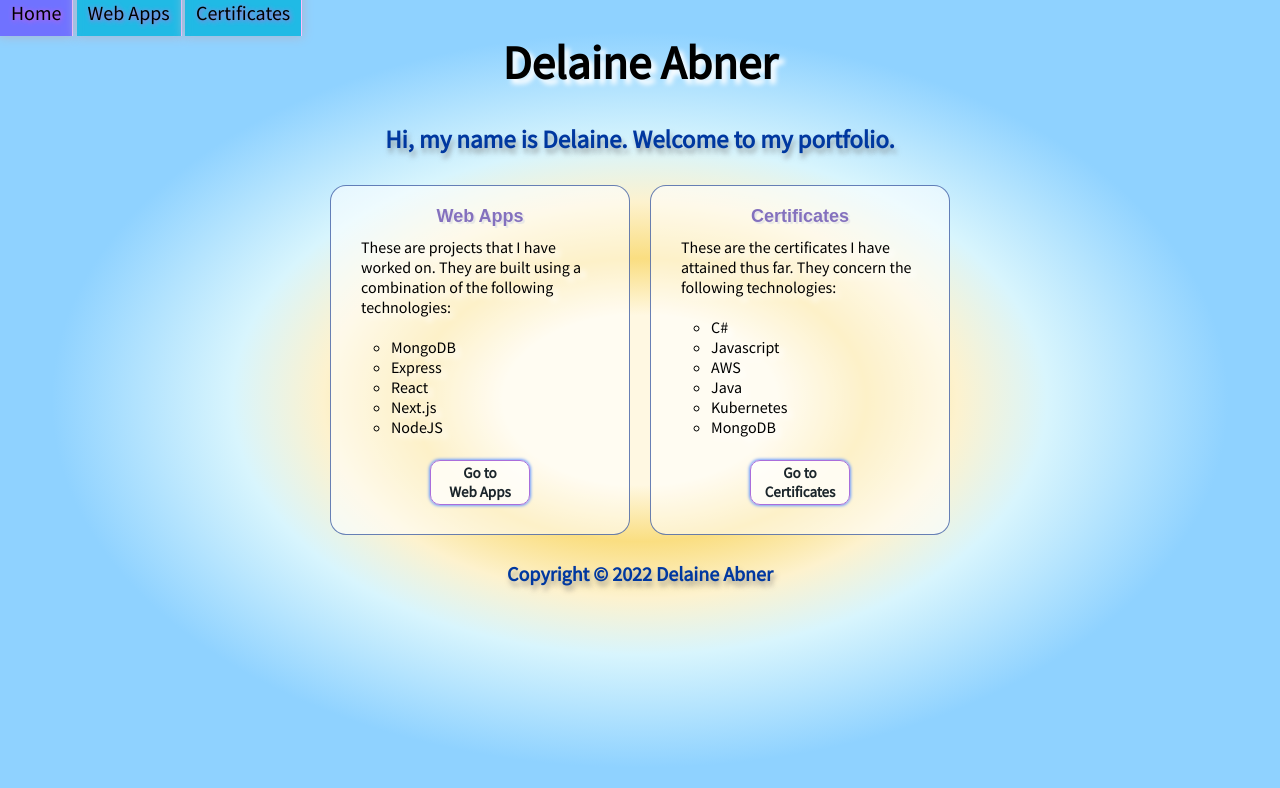
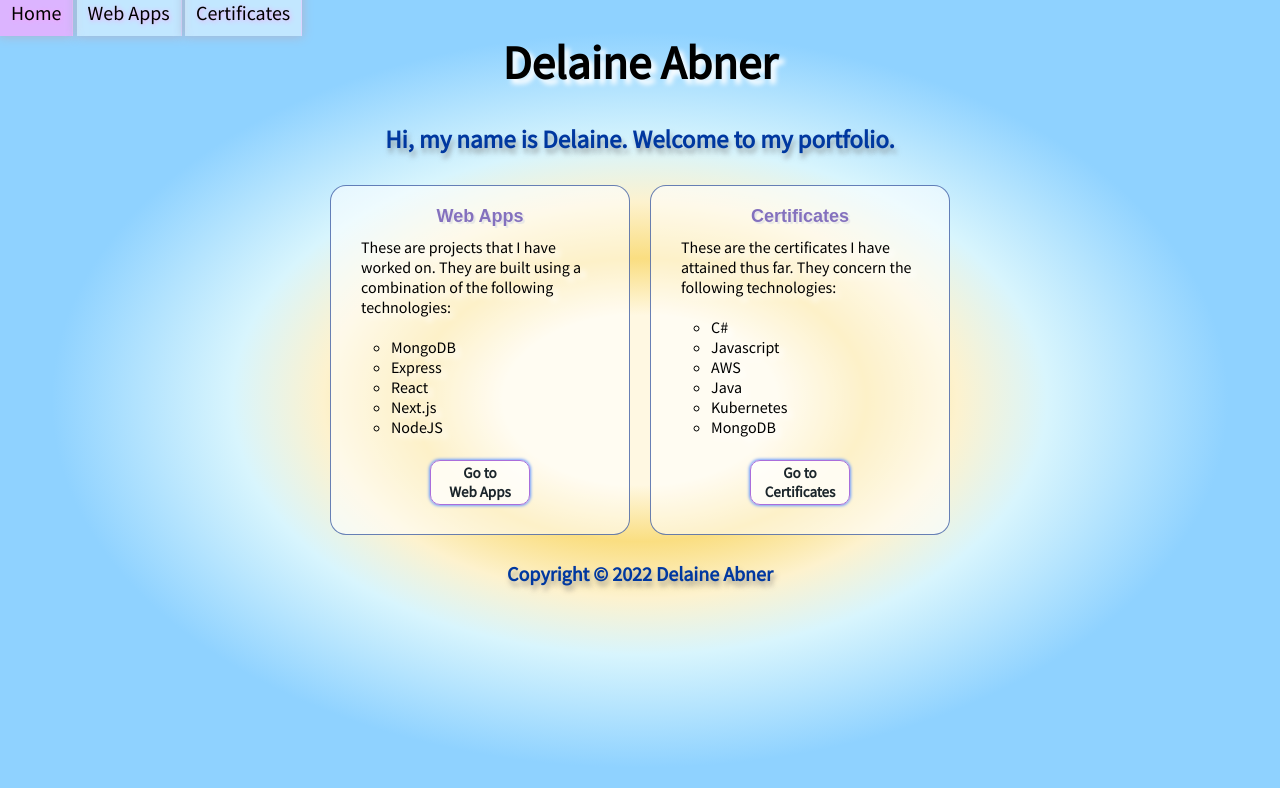
Before and after one commit to delaine3/delaine-abner-portfolio, a Next.js app: page / in a window 1280 px wide. Shown: the top 788 px of the page. Built offline with nearby package versions, Linux system fonts and the light colour scheme.

Commit message:
Updated global.css

```diff
--- a/styles/globals.css
+++ b/styles/globals.css
@@ -77,16 +77,16 @@ nav {
 nav a {
   font-size: 20px;
   padding: 11px;
-  border-right: #fdbeff solid 1px;
+  border-right: #fdbeff71 solid 1px;
   box-shadow: 0px 0px 10px 1px #acb8d1;
   color: rgb(0, 0, 0);
   text-decoration: none;
-  background-color: #0cb6e0d7;
+  background-color: #ffffff75;
 }
 nav a:hover {
   cursor: pointer;
   color: #000000;
-  background-color: rgba(76, 0, 255, 0.459);
+  background-color: rgba(252, 168, 255, 0.705);
 }
 .nav-bar {
   top: 0px;
@@ -101,7 +101,7 @@ button:hover {
 }
 
 button {
-  background-color: #ffffff75;
+  background-color: #ffffff85;
   color: #ca59c1;
   border-radius: 16px;
   border: solid rgb(170, 110, 219) 1px;
@@ -160,7 +160,7 @@ p {
 }
 a {
   align-items: center;
-  text-shadow: #e959d8 1px 1px 5px;
+  text-shadow: #ff9ef4 1px 1px 5px;
 }
 
 a:hover {
```
